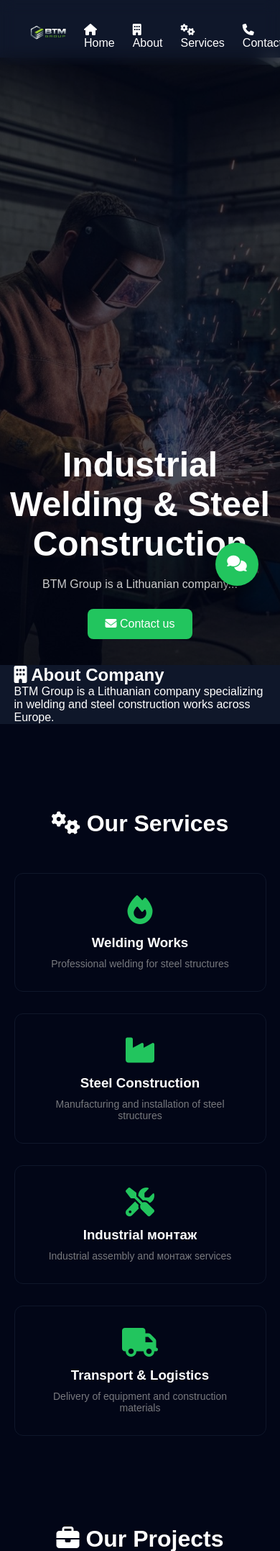
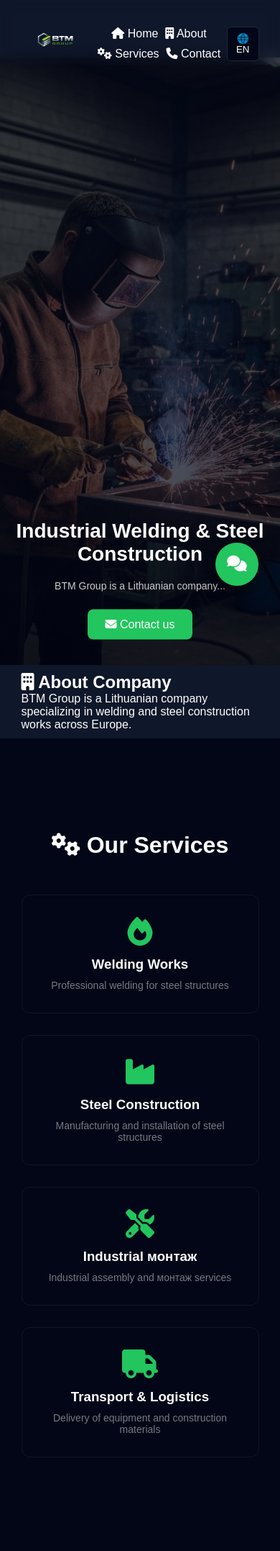
Before and after one commit to sayt-17/btm-site, a Flask app: page / in a window 390 px wide. Shown: the top 2155 px of the page at 72% size. Run offline with Flask 3, Linux system fonts and the light colour scheme.

Commit message:
mobile fix

```diff
--- a/static/style.css
+++ b/static/style.css
@@ -959,3 +959,40 @@
 transform:translateY(0);
 pointer-events:auto;
 }
+/* 📱 MOBILE VERSION */
+@media (max-width: 768px) {
+
+    .contact-grid {
+        flex-direction: column;
+        gap: 20px;
+    }
+
+    .contact-map iframe {
+        width: 100%;
+        height: 250px;
+    }
+
+    .nav {
+        flex-wrap: wrap;
+        gap: 10px;
+        justify-content: center;
+    }
+
+    .hero h1 {
+        font-size: 28px;
+        text-align: center;
+    }
+
+    .hero p {
+        font-size: 14px;
+        text-align: center;
+    }
+
+    .container {
+        padding: 10px;
+    }
+}
+.contact-map iframe {
+    width: 100%;
+    border-radius: 10px;
+}
```
